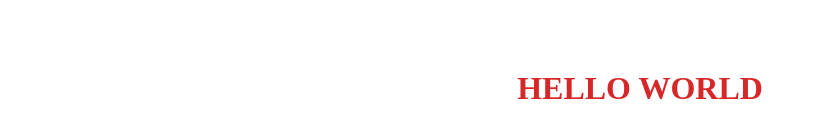
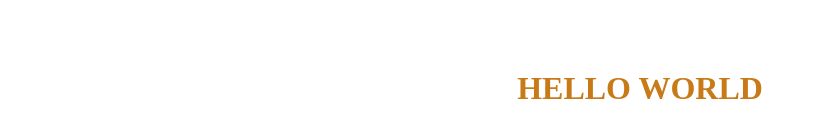
Before and after one commit to InfinitePower-Jegan/tinder-clone, a Next.js app: page / in a window 1280 px wide. Shown: the part 402-540 px from the top of the page, without its empty margins (0-825 px from the left). Built offline with nearby package versions, Linux system fonts and the light colour scheme.

Commit message:
update color

```diff
--- a/styles/home.module.scss
+++ b/styles/home.module.scss
@@ -1,4 +1,4 @@
-$color-primary: rgb(214, 40, 40);
+$color-primary: rgb(200, 122, 24);
 
 .mainContent {
   width: 100vw;
```
